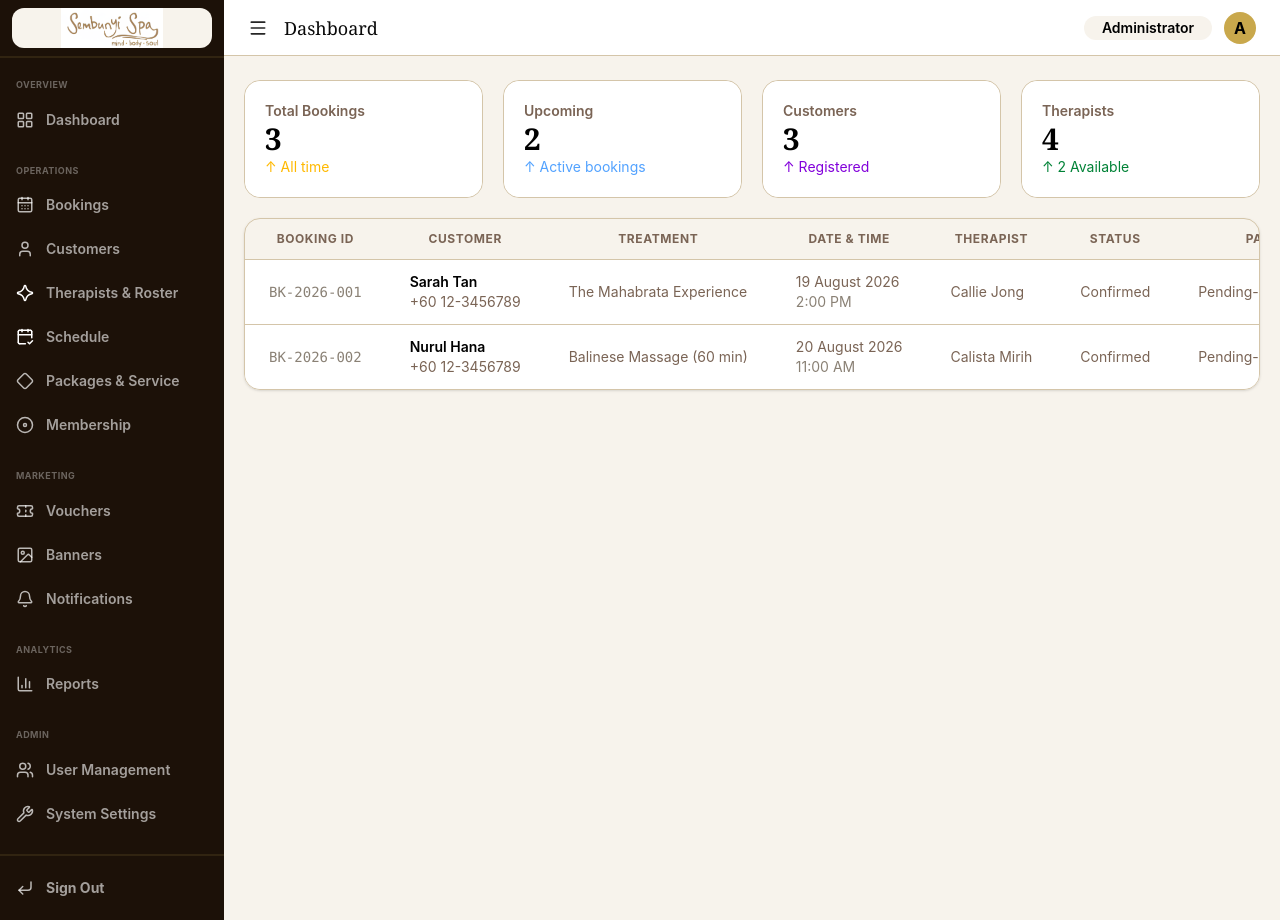
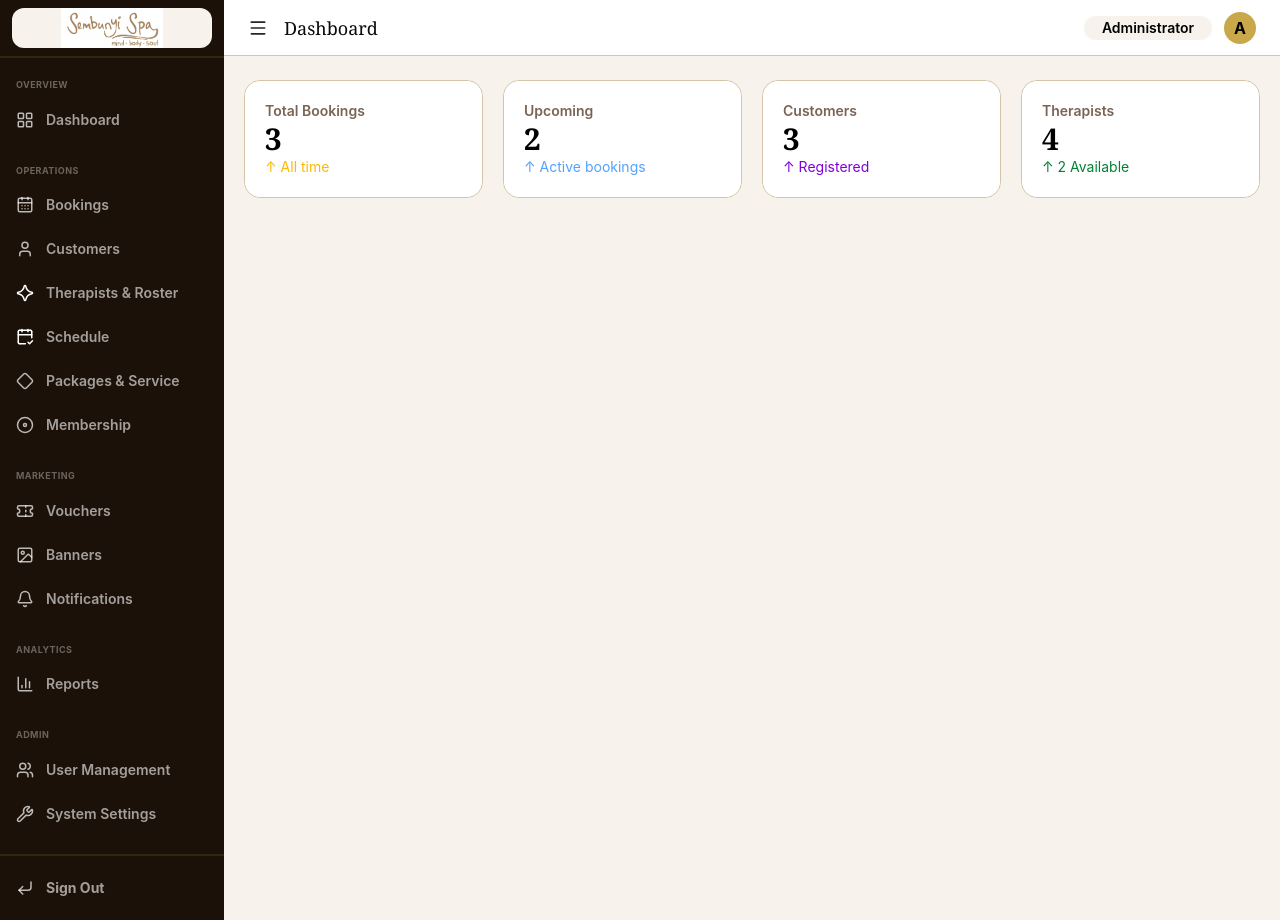
Before and after one commit to ZulTamarix/SembunyiSpa_system_frontend, a React (Vite) app: page / in a window 1280 px wide. Built offline with nearby package versions, Linux system fonts and the light colour scheme.

Commit message:
fix error + warning

```diff
--- a/src/pages/admin/Settings.tsx
+++ b/src/pages/admin/Settings.tsx
@@ -1,22 +1,16 @@
-import Button from "../../components/ui/Button";
 import Grid from "../../components/ui/Grid";
-import Field from "../../components/ui/Field";
-import { useCallback, useEffect, useState } from "react";
-import { Table, type Column } from "../../components/ui/Table";
-import { ClipboardList, Component, Plus, Sparkles, Warehouse } from "lucide-react";
-import Form from "../../components/ui/Form";
-import api from "../../api/axios";
+import { useEffect, useState } from "react";
+import { ClipboardList, Sparkles } from "lucide-react";
 import Tabs from "../../components/ui/Tab";
-import Label from "../../components/ui/Label";
 
 const Settings: React.FC = () => {
 
     //#region 0 --> main
 
         // set CRUD's State
-        const [crud, setCrud] = useState<'create'|'edit'>('create')
+        // const [crud, setCrud] = useState<'create'|'edit'>('create')
         // loading
-        const [isLoading, setIsLoading] = useState(false);
+        // const [isLoading, setIsLoading] = useState(false);
 
         // swap section
         const [active, setActive] = useState("staff");
--- a/src/pages/admin/User.tsx
+++ b/src/pages/admin/User.tsx
@@ -141,6 +141,7 @@ const User: React.FC = () => {
         }
         const handleDelete_user = async (data: User_type) => {
             setOpen(true)
+            console.log('KIV = ',data)
         }
 
     //#endregion
--- a/src/pages/marketings/Banners.tsx
+++ b/src/pages/marketings/Banners.tsx
@@ -69,9 +69,11 @@ const Banners: React.FC = () => {
 
             // EDIT package
             const handleEdit_banner = (data: any) => {
+                console.log('KIV = ',data)
             }
             // DELETE package
             const handleDelete_banner = (id: number) => {
+                console.log('KIV = ',id)
             }
     //#endregion
     // #region 4) --> database
@@ -202,7 +204,7 @@ const Banners: React.FC = () => {
                                 type="file"
                                 accept="image/*"
                                 onChange={(e) => {
-                                    const file = e.target.files?.[0];
+                                    const file = (e.target as HTMLInputElement).files?.[0];
 
                                     if (file) {
                                         setBanner({
--- a/src/pages/operations/Bookings.tsx
+++ b/src/pages/operations/Bookings.tsx
@@ -1,4 +1,3 @@
-import { Table, type Column } from "../../components/ui/Table";
 import type { Booking_selected_type, Booking_type } from "../../interface/booking";
 import Grid from "../../components/ui/Grid";
 import Button from "../../components/ui/Button";
@@ -10,7 +9,6 @@ import Field from "../../components/ui/Field";
 import type { User_type } from "../../interface/user";
 import api from "../../api/axios";
 import Card from "../../components/ui/Card";
-import { getCurrentDate } from "../../utils/date";
 // import { getCurrentDate, getCurrentTime } from "../../utils/date";
 
 
@@ -60,7 +58,8 @@ const Bookings: React.FC = () => {
         // })
         // temporary
         const [temp_package, setTemp_package] = useState<any | null>(null)
-        const [new_therapist, setNew_therapist] = useState<any | null>(null)
+        const [new_therapist, ] = useState<any | null>(null)
+        // const [new_therapist, setNew_therapist] = useState<any | null>(null)
     //#endregion
 
 
@@ -117,9 +116,9 @@ const Bookings: React.FC = () => {
                     }))
 
                 // 2) fetch all 'therapist_id'
-                    const therapist_list = temp_package.package_therapist.map(
-                        (item: any) => item.user_id
-                    );
+                    // const therapist_list = temp_package.package_therapist.map(
+                    //     (item: any) => item.user_id
+                    // );
                     // console.log('date = ',booking.date_start);
                     // console.log('time start = ',booking.time_start);
                     // console.log('time end = ',time_end);
@@ -178,7 +177,7 @@ const Bookings: React.FC = () => {
             }
             catch(error) {
                 console.error('Error:', error); // use only to remove warning on vscode
-                console.error('Response status:', error.response?.data);
+                // console.error('Response status:', error.response?.data);
             }
             finally {
                 setIsLoading(false)
--- a/src/pages/operations/Customers.tsx
+++ b/src/pages/operations/Customers.tsx
@@ -15,7 +15,8 @@ const Customers: React.FC = () => {
     //#region 1) --> useState
 
         // set CRUD's State
-        const [crud, setCrud] = useState<'create'|'edit'>('create')
+        const [crud, ] = useState<'create'|'edit'>('create')
+        // const [crud, setCrud] = useState<'create'|'edit'>('create')
         // form
         const [form_voucher, setForm_voucher] = useState(false);
         // loading
--- a/src/pages/operations/Packages.tsx
+++ b/src/pages/operations/Packages.tsx
@@ -928,7 +928,7 @@ const Packages: React.FC = () => {
                                 type="file"
                                 accept="image/*"
                                 onChange={(e) => {
-                                    const file = e.target.files?.[0];
+                                    const file = (e.target as HTMLInputElement).files?.[0];
 
                                     if (file) {
                                         setPackages({
--- a/src/pages/overview/Dashboard.tsx
+++ b/src/pages/overview/Dashboard.tsx
@@ -1,45 +1,45 @@
 import Card from "../../components/ui/Card";
 import Grid from "../../components/ui/Grid";
-import { Table, type Column } from "../../components/ui/Table";
-import type { Booking_type } from "../../interface/booking";
-import bookings from "../../JSON/booking.json"
+// import { Table, type Column } from "../../components/ui/Table";
+// import type { Booking_type } from "../../interface/booking";
+// import bookings from "../../JSON/booking.json"
 
 const Dashboard: React.FC = () => {
 
     // 1) tableTitle
-    const tableTitle: Column<Booking_type>[] = [
-        {
-            key: "id",
-            header: "Booking ID",
-            render: (row) => (
-            <span className="text-sm text-[#8a8175] font-mono">{row.id}</span>
-            ),
-        },
-        {
-            key: "name",
-            header: "Customer",
-            render: (row) => (
-                <div>
-                    <div className="font-semibold text-black">{row.name}</div>
-                    <span>{row.phoneNo}</span>
-                </div>
-            )
-        },
-        { key: "treatment", header: "Treatment" },
-        {
-            key: "date",
-            header: "Date & Time",
-            render: (row) => (
-            <div>
-                <div>{row.date}</div>
-                <div className="text-sm text-[#8a8175]">{row.time}</div>
-            </div>
-            ),
-        },
-        { key: "therapist", header: "Therapist" },
-        { key: "status", header: "Status" },
-        { key: "payment", header: "Payment" },
-    ];
+    // const tableTitle: Column<Booking_type>[] = [
+    //     {
+    //         key: "id",
+    //         header: "Booking ID",
+    //         render: (row) => (
+    //         <span className="text-sm text-[#8a8175] font-mono">{row.id}</span>
+    //         ),
+    //     },
+    //     // {
+    //     //     key: "name",
+    //     //     header: "Customer",
+    //     //     render: (row) => (
+    //     //         <div>
+    //     //             <div className="font-semibold text-black">{row.name}</div>
+    //     //             <span>{row.phoneNo}</span>
+    //     //         </div>
+    //     //     )
+    //     // },
+    //     { key: "treatment", header: "Treatment" },
+    //     // {
+    //     //     key: "date",
+    //     //     header: "Date & Time",
+    //     //     render: (row) => (
+    //     //     <div>
+    //     //         <div>{row.date}</div>
+    //     //         <div className="text-sm text-[#8a8175]">{row.time}</div>
+    //     //     </div>
+    //     //     ),
+    //     // },
+    //     { key: "therapist", header: "Therapist" },
+    //     { key: "status", header: "Status" },
+    //     { key: "payment", header: "Payment" },
+    // ];
 
     // 2) card style
     const titleStyle = "text-sm text-title font-semibold";
@@ -81,9 +81,9 @@ const Dashboard: React.FC = () => {
             </Grid>
 
             {/* Table */}
-            <Grid>
+            {/* <Grid>
                 <Table fieldName={tableTitle} data={bookings.slice(0, 2)} />
-            </Grid>
+            </Grid> */}
         </>
     )
 }
--- a/src/utils/date.ts
+++ b/src/utils/date.ts
@@ -19,7 +19,7 @@ export function getToday() {
         monthIndex: today.getMonth(),
     };
 }
-export function formatTime(time24) {
+export function formatTime(time24: any) {
     const [hourStr, minuteStr] = time24.split(":");
     let hour = parseInt(hourStr, 10);
     const period = hour >= 12 ? "PM" : "AM";
@@ -45,16 +45,16 @@ export const getCurrentTime = (): string => {
     return `${hours}:${minutes}`;
 };
 // Convert a number into a 2-digit string.
-export function pad2(n) {
+export function pad2(n: any) {
     return String(n).padStart(2, "0");
 }
 
 // Create a date in YYYY-MM-DD format.
-export function toISODate(year, monthIndex, day) {
+export function toISODate(year: any, monthIndex: any, day: any) {
     return `${year}-${pad2(monthIndex + 1)}-${pad2(day)}`;
 }
 
 // Get the number of days in a specific month.
-export function daysInMonth(year, monthIndex) {
+export function daysInMonth(year: any, monthIndex: any) {
     return new Date(year, monthIndex + 1, 0).getDate();
 }
```
